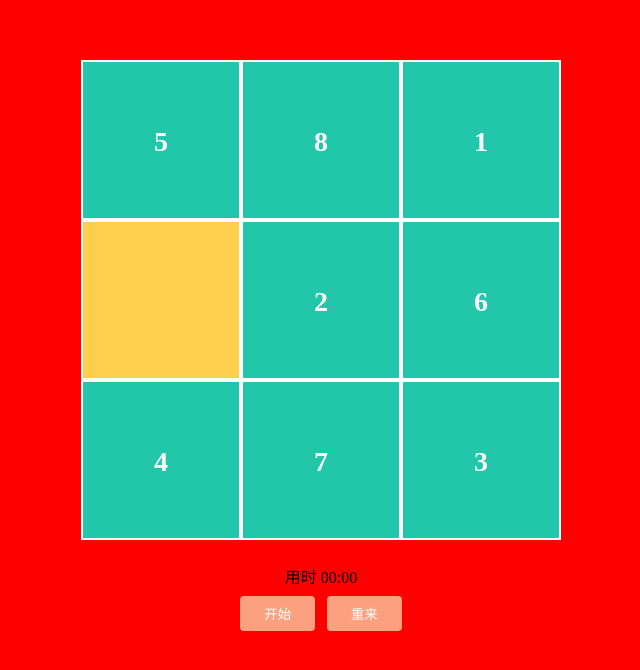
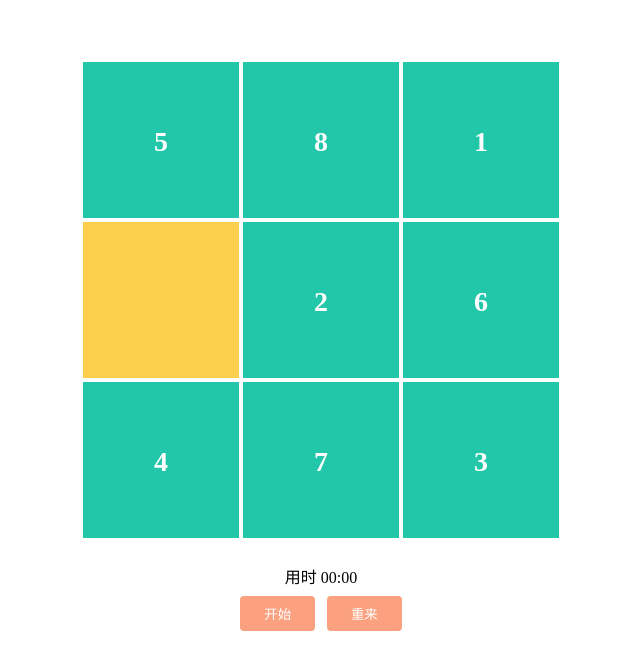
Before and after one commit to shencss/FrontEndDemo, a plain HTML site: page Jigsaw/index.html in a window 1280 px wide. Shown: the whole page, without its empty margins (319-959 px from the left). Drawn offline with Linux system fonts and the light colour scheme.

Commit message:
拼图小游戏
调整样式

```diff
--- a/Jigsaw/style.css
+++ b/Jigsaw/style.css
@@ -6,7 +6,7 @@
 }
 
 body {
-	background-color: red;
+	background-color: #FFF;
 }
 
 /*** 容器样式 ***/
```
